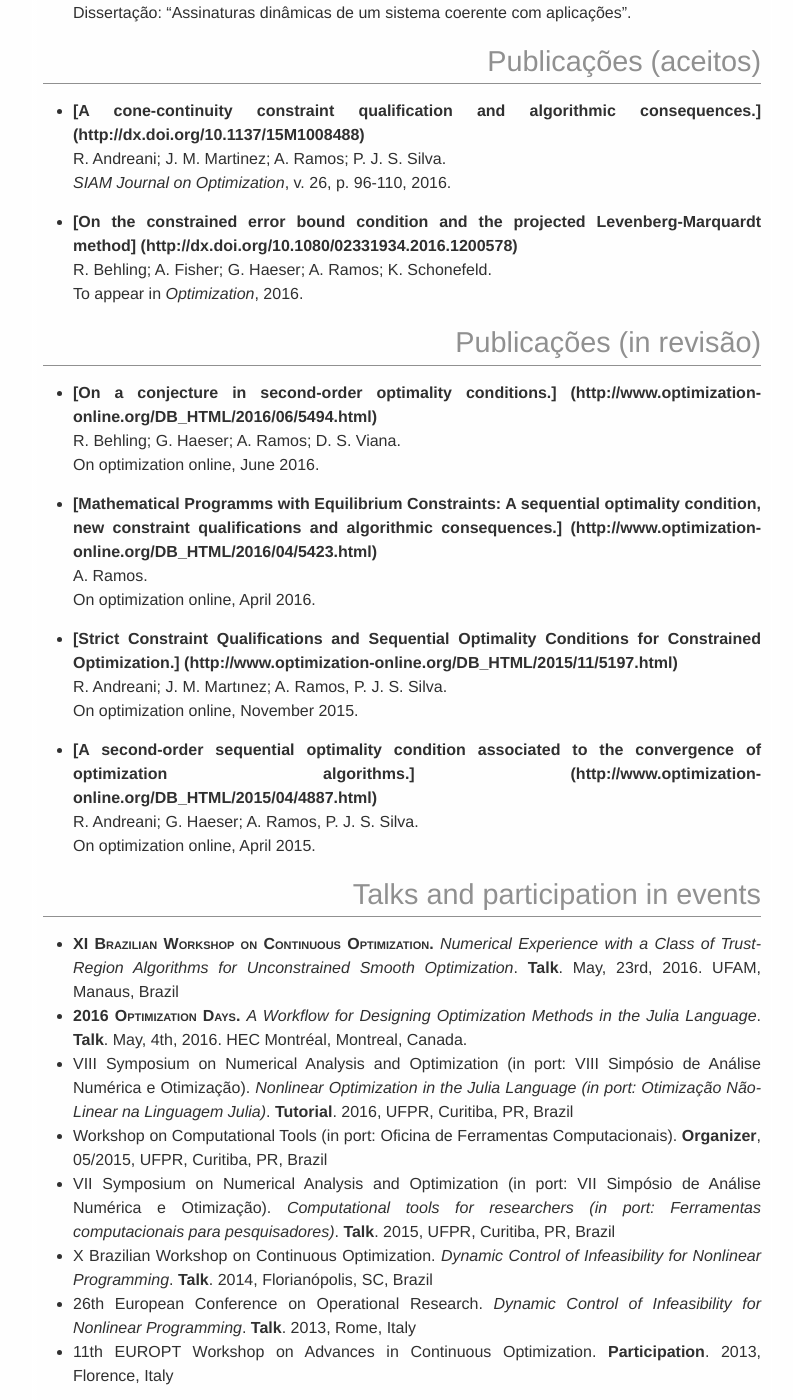
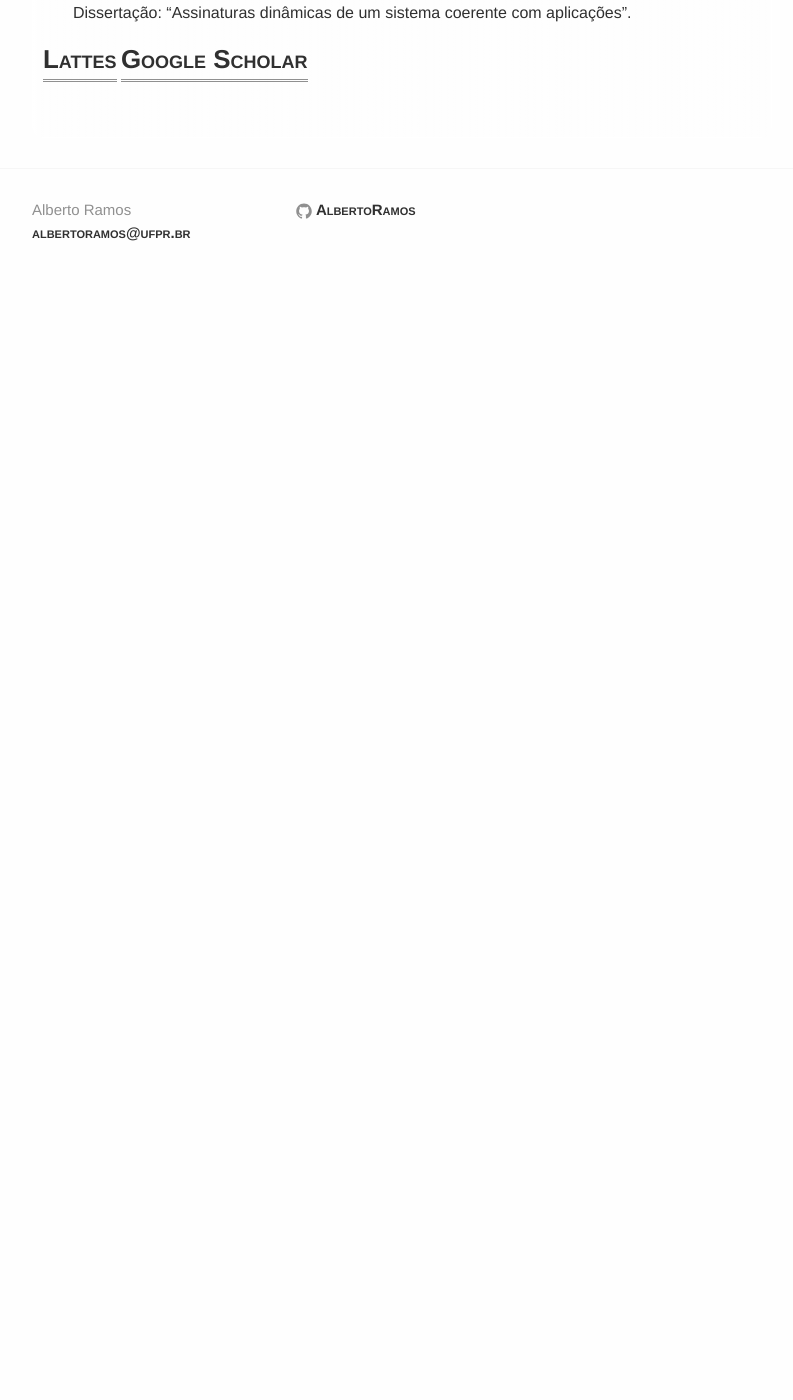
Before and after one commit to abelsiqueira/abelsiqueira.github.io-old, a Jekyll site: the page built from curriculum.br.md, in a window 1280 px wide and 1400 px high, scrolled down 647 px. Shown: the whole window, without its empty margins (238-1031 px from the left). Built offline with Jekyll 4.4.1, drawn with Linux system fonts in a browser that asks for light colours; after the commit the page ends 951 px from its top, so only the background shows below that; some of the changed text lies outside the part shown.

Commit message:
Update curriculum.br.md

```diff
--- a/curriculum.br.md
+++ b/curriculum.br.md
@@ -18,87 +18,6 @@
   - 03/2009-02/2012 - Mestrado na USP em Estatística. <br />
     Dissertação: "Assinaturas dinâmicas de um sistema coerente com aplicações".
 
-# Publicações (aceitos)
-
-  - **[A cone-continuity constraint qualification and algorithmic consequences.]
-    (http://dx.doi.org/10.1137/15M1008488)** <br />
-    R. Andreani; J. M. Martinez; A. Ramos; P. J. S. Silva. <br />
-    _SIAM Journal on Optimization_, v. 26, p. 96-110, 2016.
-
-  - **[On the constrained error bound condition and the projected Levenberg-Marquardt method]
-    (http://dx.doi.org/10.1080/02331934.2016.1200578)** <br />
-    R. Behling; A. Fisher; G. Haeser; A. Ramos; K. Schonefeld. <br />
-    To appear in _Optimization_, 2016.
-
-# Publicações (in revisão)
-
-  - **[On a conjecture in second-order optimality conditions.]
-      (http://www.optimization-online.org/DB_HTML/2016/06/5494.html)** <br />
-    R. Behling; G. Haeser; A. Ramos; D. S. Viana. <br />
-    On optimization online, June 2016.
-
-  - **[Mathematical Programms with Equilibrium Constraints:
-  A sequential optimality condition, new constraint qualifications and algorithmic consequences.]
-  (http://www.optimization-online.org/DB_HTML/2016/04/5423.html)** <br />
-   A. Ramos. <br /> On optimization online, April 2016.
-
-  - **[Strict Constraint Qualifications and Sequential Optimality Conditions for Constrained Optimization.]
-    (http://www.optimization-online.org/DB_HTML/2015/11/5197.html)** <br />
-    R. Andreani; J. M. Martınez; A. Ramos, P. J. S. Silva. <br />
-    On optimization online, November 2015.
-
-  - **[A second-order sequential optimality condition associated to the convergence of optimization algorithms.]
-  (http://www.optimization-online.org/DB_HTML/2015/04/4887.html)** <br />
-    R. Andreani; G. Haeser; A. Ramos, P. J. S. Silva. <br /> On optimization online, April 2015.
-
-# Talks and participation in events
-
-  - [XI Brazilian Workshop on Continuous Optimization.]({{ site.baseurl
-    }}/assets/brazopt-2016.pdf)
-    _Numerical Experience with a Class of Trust-Region Algorithms for
-    Unconstrained Smooth Optimization_.
-    **Talk**. May, 23rd, 2016. UFAM, Manaus, Brazil
-  - [2016 Optimization Days.]({{ site.baseurl }}/assets/jopt-2016.pdf)
-    _A Workflow for Designing Optimization Methods in the Julia Language_.
-    **Talk**. May, 4th, 2016. HEC Montréal, Montreal, Canada.
-  - VIII Symposium on Numerical Analysis and Optimization (in port: VIII Simpósio
-    de Análise Numérica e Otimização).
-    _Nonlinear Optimization in the Julia Language (in port: Otimização
-    Não-Linear na Linguagem Julia)_.
-    **Tutorial**. 2016, UFPR, Curitiba, PR, Brazil
-  - Workshop on Computational Tools (in port: Oficina de Ferramentas
-    Computacionais). **Organizer**, 05/2015, UFPR, Curitiba, PR, Brazil
-  - VII Symposium on Numerical Analysis and Optimization (in port: VII Simpósio
-    de Análise Numérica e Otimização).
-    _Computational tools for researchers (in port: Ferramentas computacionais
-    para pesquisadores)_.
-    **Talk**. 2015, UFPR, Curitiba, PR, Brazil
-  - X Brazilian Workshop on Continuous Optimization.
-    _Dynamic Control of Infeasibility for Nonlinear Programming_.
-    **Talk**. 2014, Florianópolis, SC, Brazil
-  - 26th European Conference on Operational Research.
-    _Dynamic Control of Infeasibility for Nonlinear Programming_.
-    **Talk**. 2013, Rome, Italy
-  - 11th EUROPT Workshop on Advances in Continuous Optimization.
-    **Participation**. 2013, Florence, Italy
-
-  - [XI Brazilian workshop on continuous optimization.]
-   _Optimality conditions and constraint qualifications for mathematicalprogramms with equilibrium constraints_.
-   **Contributed talk** 2016.
-  - [22nd International symposium on mathematical programming, ISMP 2015.]
-   _On Second-Order Sequential Optimality Conditions for Nonlinear Optimization and Applications_. **Contributed Talk** 2015.
-  - [30 Colóquio brasileiro de matemática, IMPA.]
-   _Condição sequencial de otimalidade de segunda ordem para otimização não-linear  e aplicações_. **Contributed Talk** 2015.
-  - [I Workshop de soluções matemáticas para problemas industriais.]
-   _Análise de Redes Sociais na Detecção de Fraudes_. **Participation**, 2015.
-  - [I Brazilian Congress of Young Researchers in Pure and Applied Mathematics.]
-   _On sequential second-order optimality conditions,
-   constraint qualifications and applications to mathematical programming_.**Contributed Talk**, 2014.
-  - [X Brazilian Workshop on Continuous Optimization.]
-   _Constraint Qualifications and approximate-KKT sequences_. **Contributed Talk** 2014.
-  - [XI International Symposium on Generalized Convexity and Monotonicity.]
-   _An Inexact PPA for cohypomonotone operators with a practical relative error criterion_.**Contributed Talk**, 2014.
-
 ## [Lattes](http://lattes.cnpq.br/3320145045271106)<br />
 
 ## [Google Scholar](http://scholar.google.com.br/citations?hl=pt-BR&user=CwUd6FgAAAAJ)
```
